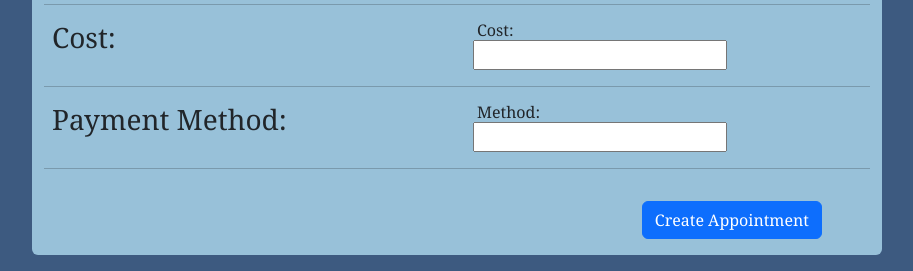
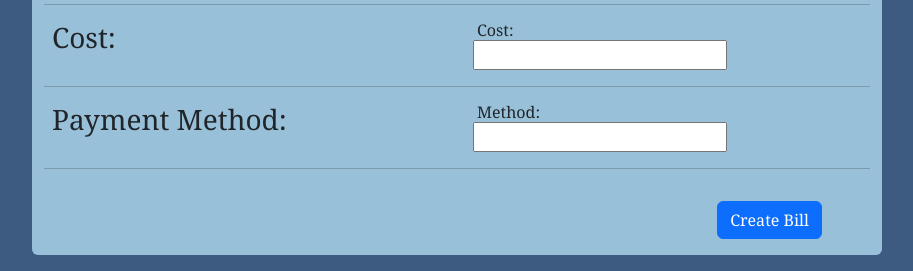
Before and after one commit to Bedmass64/Medical-Database, a Flask app: page /createBill in a window 1280 px wide. Shown: the part 650-921 px from the top of the page, without its empty margins (183-1096 px from the left). Run offline with Flask 3, Linux system fonts and the light colour scheme.

Commit message:
Update createBill.html

```diff
--- a/Bedmass-BackEnd/templates/createBill.html
+++ b/Bedmass-BackEnd/templates/createBill.html
@@ -116,7 +116,7 @@
                         <div class="col">
                             <h2 id="submissionError"></h2><!--Container to show error if error should occur-->
                         </div>
-                        <input type="submit" class="btn btn-primary mx-5 my-3" value="Create Appointment" id="CreateBill">
+                        <input type="submit" class="btn btn-primary mx-5 my-3" value="Create Bill" id="CreateBill">
                     </div>
                 </div>
             </div>
```
